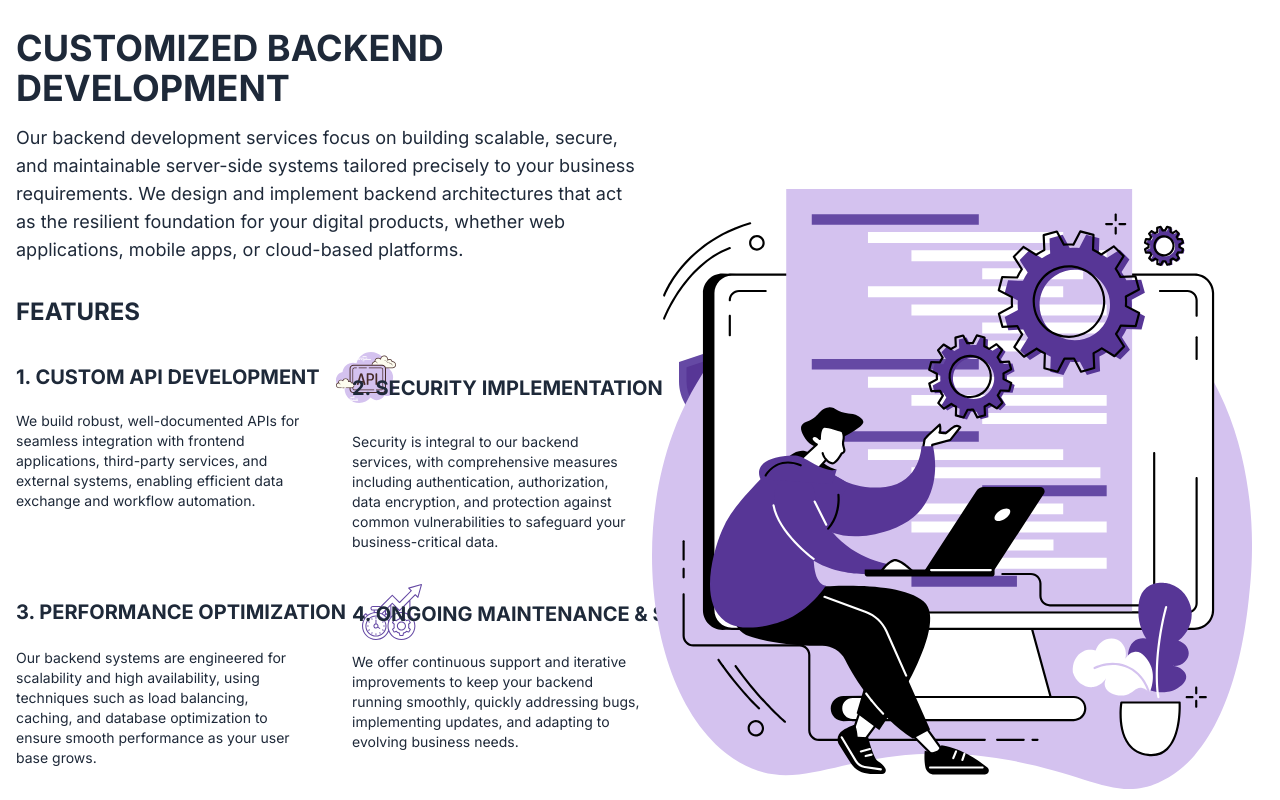
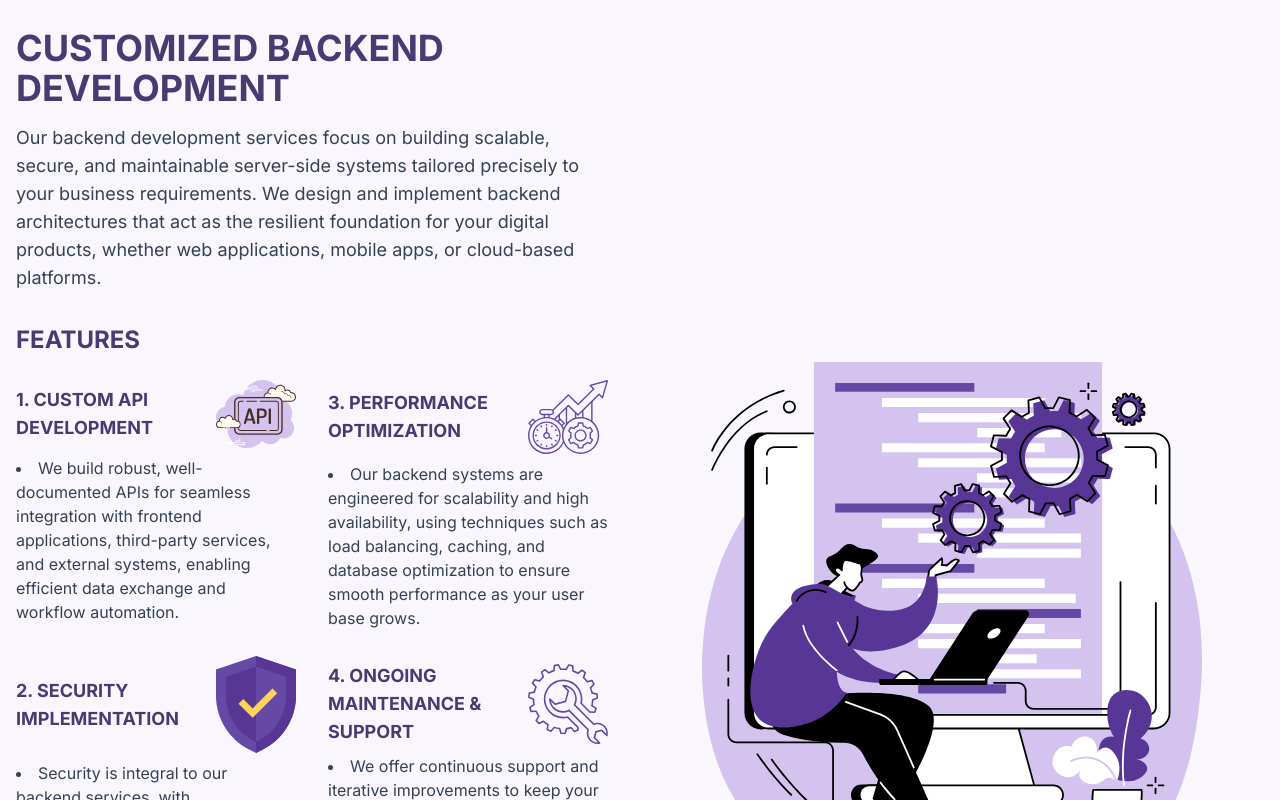
Before and after one commit to Nduhiu17/softwebix, a Next.js app: page /programming in a window 1280 px wide. Shown: the part 2040-2840 px from the top of the page. Built offline with nearby package versions, Linux system fonts and the light colour scheme.

Commit message:
improve backend section design

```diff
--- a/components/customized-backend-section.tsx
+++ b/components/customized-backend-section.tsx
@@ -35,33 +35,62 @@ const features = [
 
 export default function CustomizedBackendSection() {
   return (
-    <section className="py-20 bg-white text-gray-800">
+    <section className="py-20 bg-[#F9F7FD]">
       <div className="container mx-auto px-4">
         <div className="flex flex-col lg:flex-row items-center">
-          <div className="lg:w-1/2">
-            <h2 className="text-4xl font-bold mb-4">CUSTOMIZED BACKEND DEVELOPMENT</h2>
-            <p className="text-lg mb-8">
+          <div className="lg:w-1/2 pr-8">
+            <h2 className="text-4xl font-bold mb-4 text-[#4B3A71]">CUSTOMIZED BACKEND DEVELOPMENT</h2>
+            <p className="text-lg mb-8 text-gray-700">
               Our backend development services focus on building scalable, secure, and maintainable server-side systems tailored precisely to your business requirements. We design and implement backend architectures that act as the resilient foundation for your digital products, whether web applications, mobile apps, or cloud-based platforms.
             </p>
-            <h3 className="text-2xl font-bold mb-6">FEATURES</h3>
-            <div className="grid grid-cols-1 md:grid-cols-2 gap-x-12 gap-y-8">
-              {features.map((feature, index) => (
-                <div key={index}>
-                  <div className="flex items-center justify-between mb-2">
-                    <h4 className="text-xl font-bold whitespace-nowrap">{`${index + 1}. ${feature.title}`}</h4>
-                    <Image src={feature.icon} alt={feature.title} width={60} height={60} className="ml-4" />
+            <h3 className="text-2xl font-bold mb-6 text-[#4B3A71]">FEATURES</h3>
+            <div className="grid grid-cols-1 md:grid-cols-2 gap-x-8 gap-y-8">
+              {/* Column 1 */}
+              <div className="flex flex-col space-y-8">
+                {features.slice(0, 2).map((feature, index) => (
+                  <div key={index}>
+                    <div className="flex items-center mb-2">
+                      <h4 className="text-lg font-bold text-[#4B3A71]">{`${index + 1}. ${feature.title}`}</h4>
+                      <Image src={feature.icon} alt={feature.title} width={80} height={40} className="ml-4 object-contain" />
+                    </div>
+                    <ul className="list-disc list-inside text-gray-700">
+                      <li>{feature.description}</li>
+                    </ul>
                   </div>
-                  <p className="text-sm">{feature.description}</p>
+                ))}
+                {/* Feature 5 in the first column */}
+                <div>
+                  <div className="flex items-center mb-2">
+                    <h4 className="text-lg font-bold text-[#4B3A71]">{`5. ${features[4].title}`}</h4>
+                    <Image src={features[4].icon} alt={features[4].title} width={80} height={40} className="ml-4 object-contain" />
+                  </div>
+                  <ul className="list-disc list-inside text-gray-700">
+                    <li>{features[4].description}</li>
+                  </ul>
                 </div>
-              ))}
+              </div>
+              {/* Column 2 */}
+              <div className="flex flex-col space-y-8">
+                {features.slice(2, 4).map((feature, index) => (
+                  <div key={index}>
+                    <div className="flex items-center mb-2">
+                      <h4 className="text-lg font-bold text-[#4B3A71]">{`${index + 3}. ${feature.title}`}</h4>
+                      <Image src={feature.icon} alt={feature.title} width={80} height={40} className="ml-4 object-contain" />
+                    </div>
+                    <ul className="list-disc list-inside text-gray-700">
+                      <li>{feature.description}</li>
+                    </ul>
+                  </div>
+                ))}
+              </div>
             </div>
           </div>
           <div className="lg:w-1/2 mt-10 lg:mt-0">
             <Image
               src="/images/Programming-services/customised-backend-development.svg"
               alt="Customized backend development illustration"
-              width={600}
-              height={600}
+              width={500}
+              height={500}
               className="mx-auto"
             />
           </div>
```
